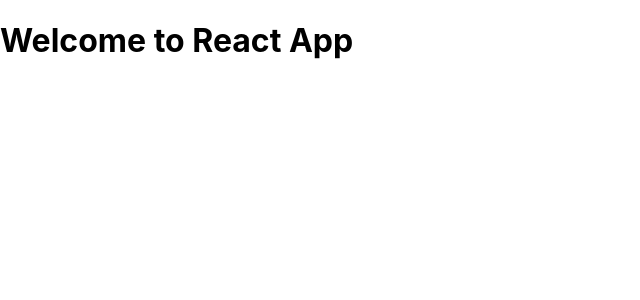
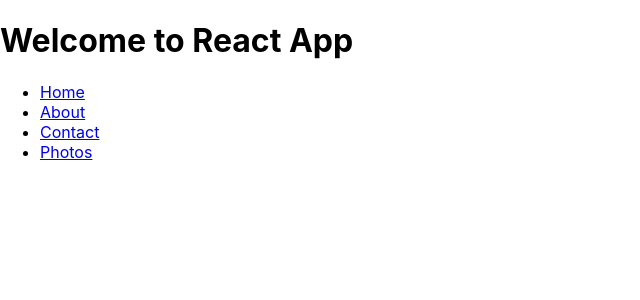
Before and after one commit to Srinivasanaresh72/CSS, a React (Create React App) app in the folder React_JS/reactapp/: page / in a window 1280 px wide. Shown: the top 300 px of the page, without its empty margins (0-640 px from the left). Built offline with nearby package versions, Linux system fonts and the light colour scheme.

Commit message:
added links

```diff
--- a/React_JS/reactapp/src/App.js
+++ b/React_JS/reactapp/src/App.js
@@ -1,9 +1,13 @@
 import React from 'react'
+
 
 export default function App(){
 
     return(
+        <div>
 
-        <h1> Welcome to React App </h1>
+        </div>
+
+
     )
 }
--- /dev/null
+++ b/React_JS/reactapp/src/Components/Navigation/index.js
@@ -0,0 +1,23 @@
+import React, { Component } from 'react'
+import { Link } from 'react-router-dom'
+export default class Navigation extends Component{
+
+    render(){
+
+        return(
+            <div>
+                <h1> Welcome to React App </h1>
+                <ul>
+                    <li> <Link to='/'> Home </Link> </li>
+                    <li> <Link to='/about'> About </Link> </li>
+                    <li> <Link to='contact'> Contact </Link> </li>
+                    <li> <Link to='photos'> Photos </Link> </li>
+                </ul>
+            </div>
+
+
+
+
+        )
+    }
+}
--- a/React_JS/reactapp/src/Router.js
+++ b/React_JS/reactapp/src/Router.js
@@ -5,15 +5,20 @@ import About from './Components/About';
 import Contact from './Components/Contact';
 import Photos from './Components/Photos';
 import App from './App'
+import Navigation from './Components/Navigation';
 
 function Router() {
   return (
+    <div>
+      <Navigation />
       <Switch>
          <Route path="/" exact component={App} />
          <Route path="/about" exact component={About} />
          <Route path="/contact" exact component={Contact} />
          <Route path="/photos" exact component={Photos} />
          </Switch>
+    </div>
+
   );
 }
 
```
Lines whose indentation alone changed are shown as unchanged.
